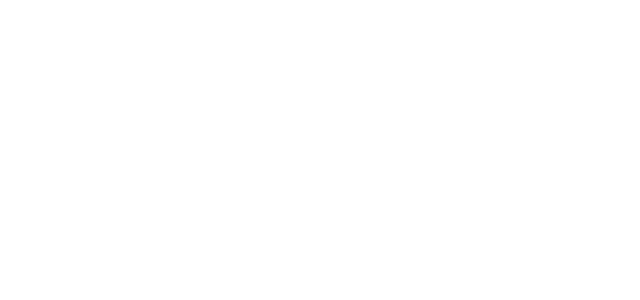
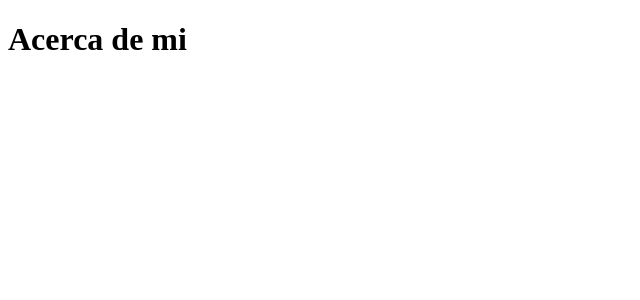
Before and after one commit to carlosValencia01/personal-page, a React (Create React App) app: page / in a window 1280 px wide. Before the commit this address had no page. Shown: the top 300 px of the page, without its empty margins (0-640 px from the left). Built offline with nearby package versions, Linux system fonts and the light colour scheme.

Commit message:
feat: wildcard route

```diff
--- a/src/routers/AppRouter.js
+++ b/src/routers/AppRouter.js
@@ -7,6 +7,7 @@ export const AppRouter = () => {
     <BrowserRouter>
       <Routes>
         <Route path="/about" element={<About />} />
+        <Route path="*" element={<About />} />
       </Routes>
     </BrowserRouter>
   );
```
